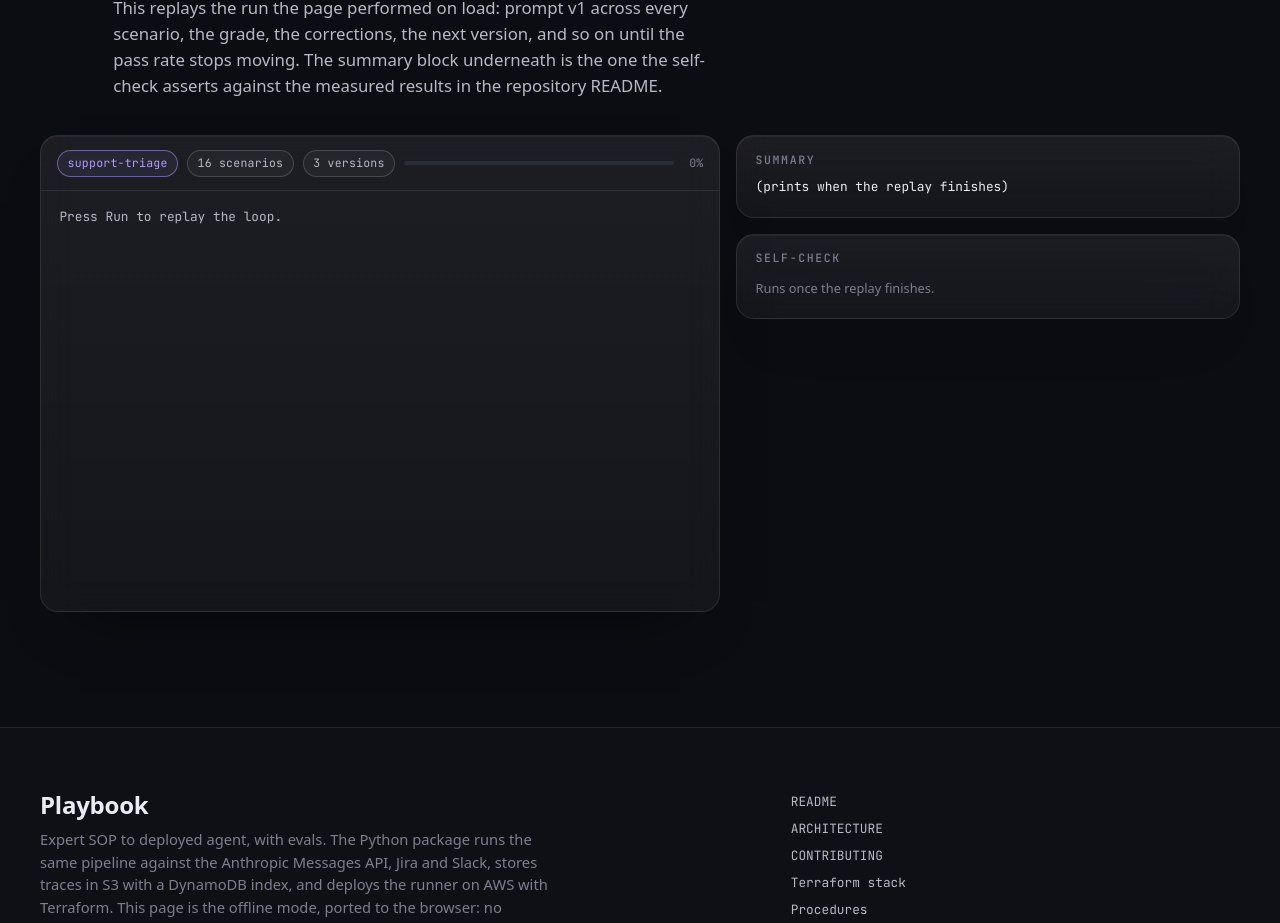
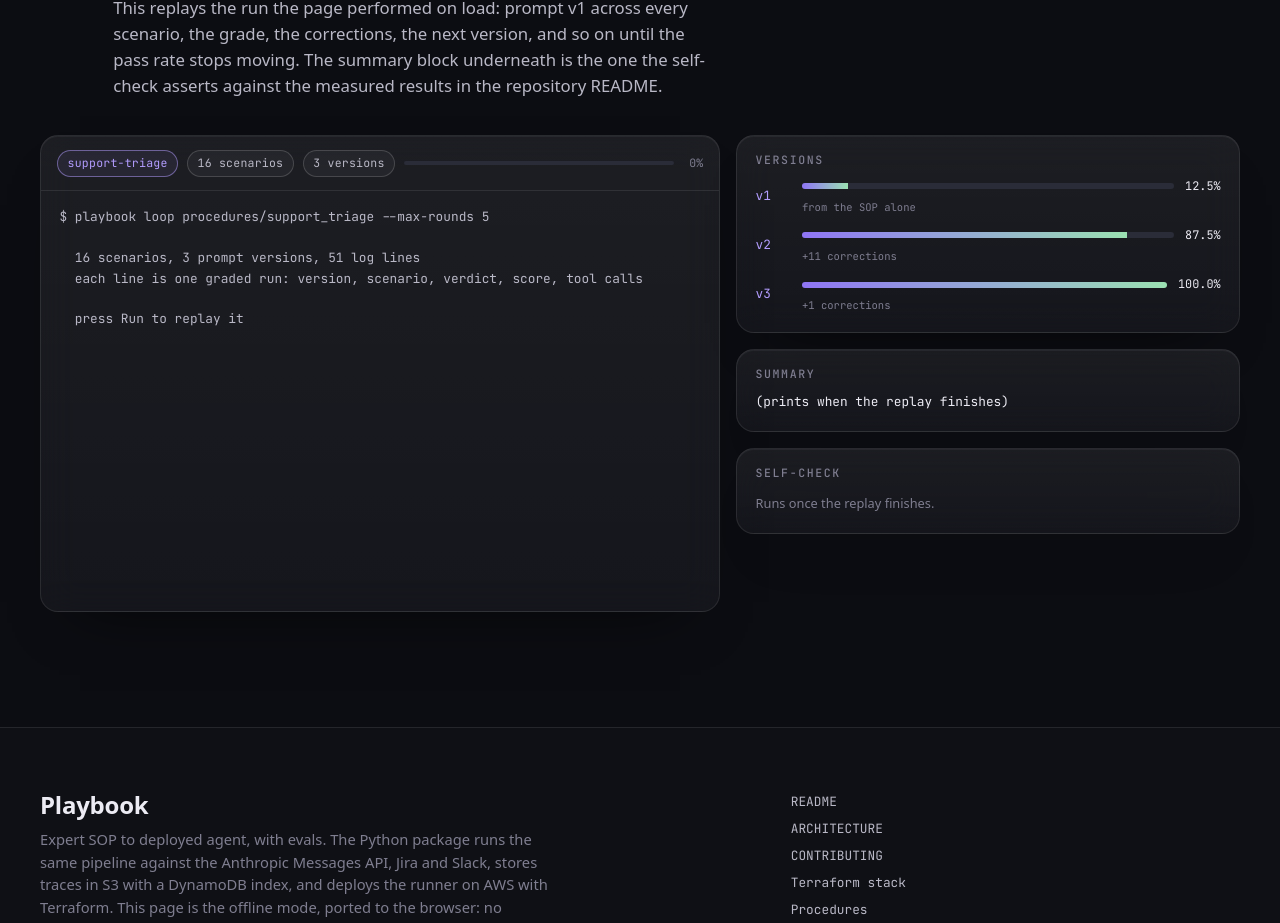
Before and after one commit to SAY-5/playbook, a React (Vite) app in the folder web/: page / in a window 1280 px wide. Shown: the part 5740-6663 px from the top of the page. Built offline with nearby package versions, Linux system fonts and the light colour scheme; a web font is replaced by a local one.

Commit message:
feat(web): show the per-version pass-rate rail and a console preamble in the run section

```diff
--- a/web/src/components/FullRun.tsx
+++ b/web/src/components/FullRun.tsx
@@ -5,10 +5,23 @@ import { useReducedMotion } from "framer-motion";
 import { useEffect, useRef, useState } from "react";
 import { FIXTURES } from "../fixtures";
 import type { Arc } from "../sim/arc";
+import { pct } from "../sim/report";
 import { selfCheck, type SelfCheckResult } from "../sim/selfcheck";
 import { Section } from "./Section";
 
 type Status = "idle" | "running" | "done";
+
+/** What the replay is about to print, so the console is never a blank box. */
+function idlePreamble(arc: Arc): string {
+  return [
+    `$ playbook loop procedures/${arc.dir} --max-rounds 5`,
+    "",
+    `  ${arc.scenarios} scenarios, ${arc.rounds.length} prompt versions, ${arc.log.length} log lines`,
+    "  each line is one graded run: version, scenario, verdict, score, tool calls",
+    "",
+    "  press Run to replay it",
+  ].join("\n");
+}
 
 export interface FullRunProps {
   arc: Arc;
@@ -88,11 +101,28 @@ export function FullRun({ arc }: FullRunProps) {
             <span className="run__pct">{progress}%</span>
           </div>
           <pre className="mono-block run__log" ref={logRef} aria-label="run log" tabIndex={0}>
-            {status === "idle" ? "Press Run to replay the loop." : visible}
+            {status === "idle" ? idlePreamble(arc) : visible}
           </pre>
         </div>
 
         <div className="run__side">
+          <div className="glass run__versions">
+            <h3 className="panel__title">Versions</h3>
+            <ul className="versions">
+              {arc.rounds.map((r) => (
+                <li key={r.spec.version}>
+                  <span className="versions__tag">v{r.spec.version}</span>
+                  <span className="versions__bar" aria-hidden="true">
+                    <span className="versions__fill" style={{ width: `${r.report.passRate * 100}%` }} />
+                  </span>
+                  <span className="versions__rate">{pct(r.report.passRate)}</span>
+                  <span className="versions__note">
+                    {r.corrections.length ? `+${r.corrections.length} corrections` : "from the SOP alone"}
+                  </span>
+                </li>
+              ))}
+            </ul>
+          </div>
           <div className="glass run__summary">
             <h3 className="panel__title">Summary</h3>
             <pre className="mono-block">{status === "done" ? arc.summary : "(prints when the replay finishes)"}</pre>
--- a/web/src/styles/global.css
+++ b/web/src/styles/global.css
@@ -1126,3 +1126,63 @@ table.grid th.is-focus {
     padding: 0.5rem 0.5rem;
   }
 }
+
+/* ---------------------------------------------------------------- version rail */
+
+.run__versions {
+  padding: 1.1rem 1.15rem 1.2rem;
+}
+
+.versions {
+  list-style: none;
+  margin: 0;
+  padding: 0;
+  display: grid;
+  gap: 0.7rem;
+}
+
+.versions li {
+  display: grid;
+  grid-template-columns: auto minmax(0, 1fr) auto;
+  grid-template-areas: "tag bar rate" "tag note note";
+  align-items: center;
+  gap: 0.2rem 0.7rem;
+}
+
+.versions__tag {
+  grid-area: tag;
+  font-family: var(--mono);
+  font-size: 0.8rem;
+  color: var(--accent);
+  min-width: 2.2rem;
+}
+
+.versions__bar {
+  grid-area: bar;
+  height: 6px;
+  border-radius: 999px;
+  background: var(--graphite);
+  overflow: hidden;
+}
+
+.versions__fill {
+  display: block;
+  height: 100%;
+  background: linear-gradient(90deg, var(--accent-2), var(--pass));
+  transition: width 0.45s var(--ease);
+}
+
+.versions__rate {
+  grid-area: rate;
+  font-family: var(--mono);
+  font-size: 0.74rem;
+  color: var(--ink);
+  font-variant-numeric: tabular-nums;
+}
+
+.versions__note {
+  grid-area: note;
+  font-family: var(--mono);
+  font-size: 0.66rem;
+  color: var(--ink-3);
+}
```
